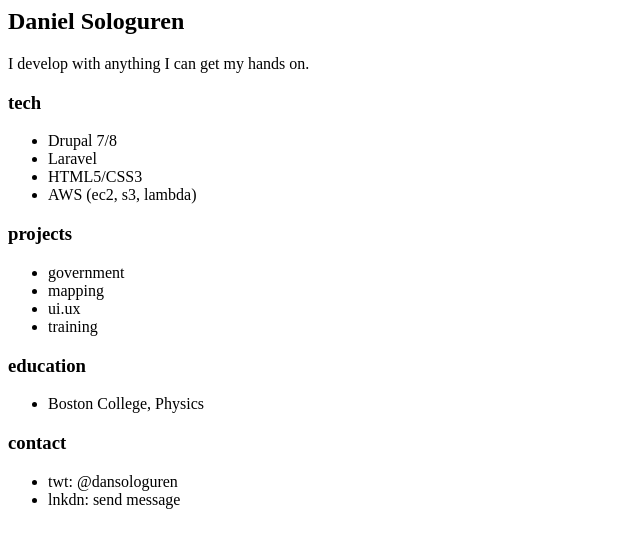
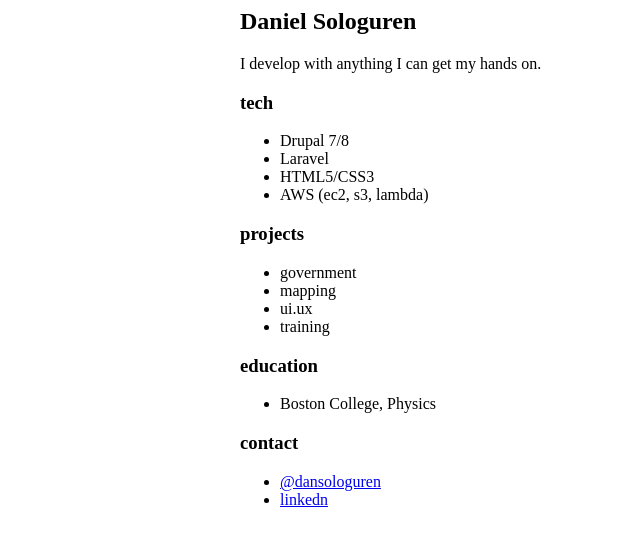
Before and after one commit to DanielSologuren/danielsologuren.github.io, a plain HTML site: page index.html in a window 1280 px wide. Shown: the whole page, without its empty margins (0-640 px from the left). Drawn offline with Linux system fonts and the light colour scheme.

Commit message:
Update index.html

```diff
--- a/index.html
+++ b/index.html
@@ -1,3 +1,4 @@
+<div style="max-width: 800px;margin:auto;">
 <h2>Daniel Sologuren</h2>
 <p>I develop with anything I can get my hands on.</p>
 <h3>tech</h3>
@@ -23,6 +24,7 @@
 
 <h3>contact</h3>
 <ul>
-<li>twt: @dansologuren</li>
-<li>lnkdn: send message</li>
+	<li><a href="https://twitter.com/dansologuren?lang=en">@dansologuren</a></li>
+	<li><a href="https://www.linkedin.com/in/sologuren">linkedn</a></li>
 </ul>
+</div>
```
